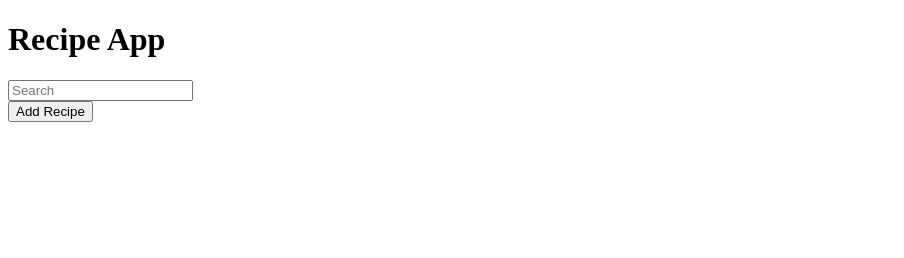
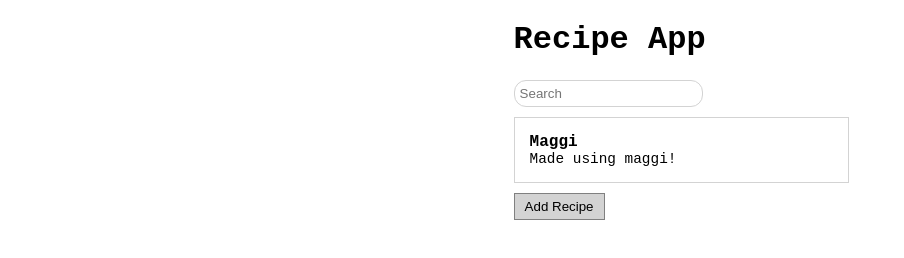
Before and after one commit to krishna4041/Recipe-App, a plain HTML site: page index.html in a window 1280 px wide. Shown: the whole page, without its empty margins (0-904 px from the left). Drawn offline with Linux system fonts and the light colour scheme.

Commit message:
Added style.css

```diff
--- a/index.html
+++ b/index.html
@@ -3,14 +3,20 @@
 <html>
     <head>
         <title>Recipe | Home</title>
+        <link rel='stylesheet' href='/views/style.css' />
     </head>
 
     <body>
         <div id='container'>
             <h1 id='heading'>Recipe App</h1>
             <input type='text' id='search-bar' placeholder='Search'/>
-            <div id='recipes-collection'></div>
+            <div id='recipes-collection'>
+                <div class='recipe-item'>
+                    <div class='recipe-title'>Maggi</div>
+                    <div class='recipe-subtitle'>Made using maggi!</div>
+                </div>
+            </div>
             <button id='add-recipe-btn'>Add Recipe</button>
         </div>
     </body>
-</html>
+    </html>
--- /dev/null
+++ b/views/style.css
@@ -0,0 +1,32 @@
+#container {
+    font-family: "Courier New";
+    padding-left: 40%;
+}
+
+#search-bar {
+    border-radius: 12px;
+    padding: 5px;
+    border: 1px solid lightgrey;
+}
+
+.recipe-item {
+    border: 1px solid lightgrey;
+    width: 40%;
+    padding: 15px;
+    margin-top: 10px;
+    margin-bottom: 10px;
+}
+
+.recipe-title {
+    font-weight: bold;
+}
+
+.recipe-subtitle {
+    font-size: 90%;
+}
+
+#add-recipe-btn {
+    background-color: lightgrey;
+    border: 1px solid grey;
+    padding: 5px 10px 5px 10px;
+}
```
